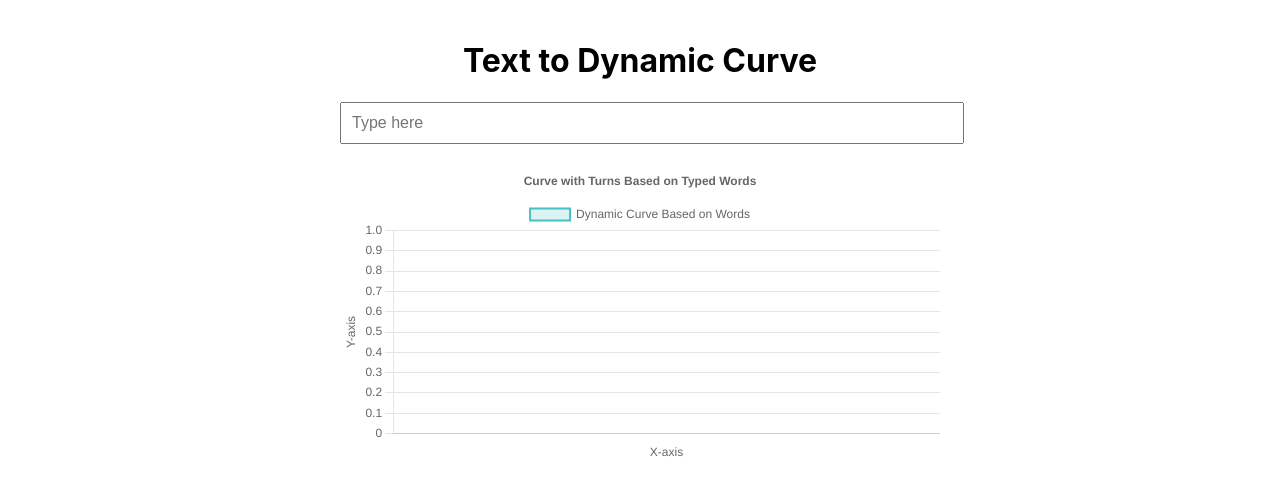
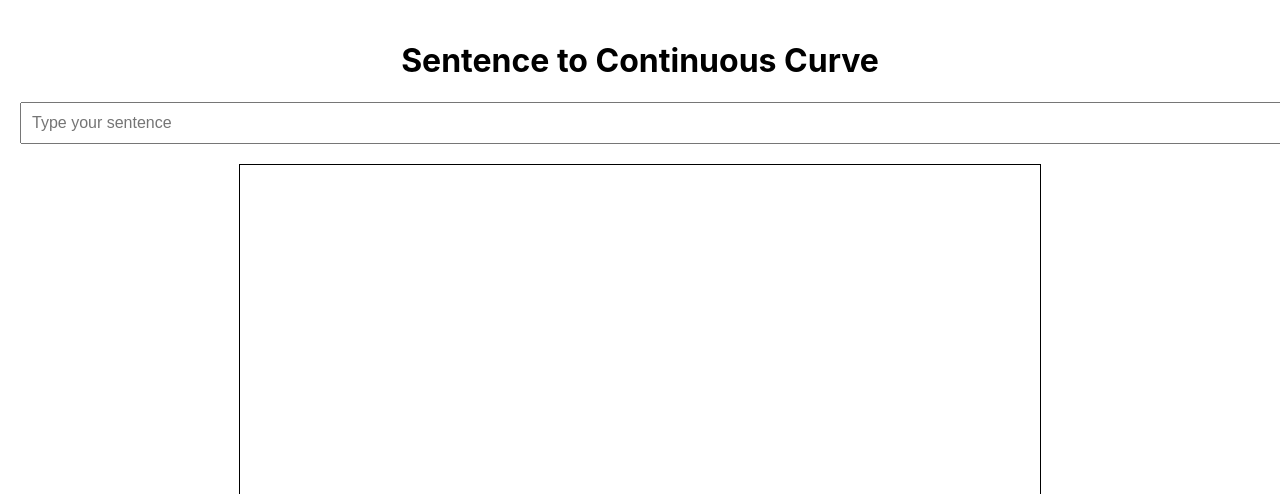
Before and after one commit to davey561/continuous-notation, a React (Create React App) app: page / in a window 1280 px wide. Shown: the top 494 px of the page. Built offline with nearby package versions, Linux system fonts and the light colour scheme.

Commit message:
drawing not graph

```diff
--- a/src/App.tsx
+++ b/src/App.tsx
@@ -1,102 +1,60 @@
-import React, { useState } from 'react';
-import { Line } from 'react-chartjs-2';
-import {
-  Chart as ChartJS,
-  CategoryScale,
-  LinearScale,
-  PointElement,
-  LineElement,
-  Title,
-  Tooltip,
-  Legend,
-} from 'chart.js';
-
-ChartJS.register(CategoryScale, LinearScale, PointElement, LineElement, Title, Tooltip, Legend);
+import React, { useRef, useEffect, useState } from 'react';
 
 const App: React.FC = () => {
+  const canvasRef = useRef<HTMLCanvasElement | null>(null);
   const [inputText, setInputText] = useState('');
-  const [curveData, setCurveData] = useState<number[]>([]);
 
   const handleChange = (e: React.ChangeEvent<HTMLInputElement>) => {
-    const text = e.target.value;
-    setInputText(text);
-    generateCurve(text);
+    setInputText(e.target.value);
+    drawCurve(e.target.value);
   };
 
-  const generateCurve = (text: string) => {
-    // Split the text into words
-    const words = text.split(' ');
+  const drawCurve = (text: string) => {
+    const canvas = canvasRef.current;
+    if (!canvas) return;
 
-    // Initialize x and y values
-    let x = 0;
-    const data: number[] = [];
+    const ctx = canvas.getContext('2d');
+    if (!ctx) return;
 
-    words.forEach((word, wordIndex) => {
-      // Generate a unique "turn" factor for the word based on its characters
-      const turnFactor = Array.from(word).reduce((acc, char) => acc + char.charCodeAt(0), 0) % 10;
+    // Clear the canvas
+    ctx.clearRect(0, 0, canvas.width, canvas.height);
 
-      // For each character in the word, add a "turn" in the curve
-      for (let i = 0; i < word.length; i++) {
-        x++;
-        const y = (turnFactor % 2 === 0 ? 1 : -1) * (x ** 2) / (wordIndex + 1);
-        data.push(y);
-      }
+    // Start drawing
+    ctx.beginPath();
+    ctx.moveTo(50, canvas.height / 2); // Start point
+    let x = 50;
+    let y = canvas.height / 2;
+
+    text.split('').forEach((char, index) => {
+      const charCode = char.charCodeAt(0);
+      const nextX = x + 15; // Move horizontally
+      const nextY = y + Math.sin(index) * (charCode % 10); // Add variation based on character
+
+      ctx.lineTo(nextX, nextY);
+      x = nextX;
+      y = nextY;
     });
 
-    setCurveData(data);
+    ctx.strokeStyle = '#000';
+    ctx.lineWidth = 2;
+    ctx.stroke();
   };
 
-  const data = {
-    labels: curveData.map((_, i) => i),
-    datasets: [
-      {
-        label: 'Dynamic Curve Based on Words',
-        data: curveData,
-        borderColor: 'rgba(75, 192, 192, 1)',
-        backgroundColor: 'rgba(75, 192, 192, 0.2)',
-        borderWidth: 2,
-      },
-    ],
-  };
-
-  const options = {
-    responsive: true,
-    plugins: {
-      legend: {
-        position: 'top' as const,
-      },
-      title: {
-        display: true,
-        text: 'Curve with Turns Based on Typed Words',
-      },
-    },
-    scales: {
-      x: {
-        title: {
-          display: true,
-          text: 'X-axis',
-        },
-      },
-      y: {
-        title: {
-          display: true,
-          text: 'Y-axis',
-        },
-      },
-    },
-  };
+  useEffect(() => {
+    drawCurve(inputText);
+  }, [inputText]);
 
   return (
-    <div style={{ maxWidth: '600px', margin: '0 auto', textAlign: 'center', padding: '20px' }}>
-      <h1>Text to Dynamic Curve</h1>
+    <div style={{ textAlign: 'center', padding: '20px' }}>
+      <h1>Sentence to Continuous Curve</h1>
       <input
         type="text"
         value={inputText}
         onChange={handleChange}
-        placeholder="Type here"
+        placeholder="Type your sentence"
         style={{ width: '100%', padding: '10px', marginBottom: '20px', fontSize: '16px' }}
       />
-      <Line data={data} options={options} />
+      <canvas ref={canvasRef} width={800} height={400} style={{ border: '1px solid #000' }} />
     </div>
   );
 };
```
